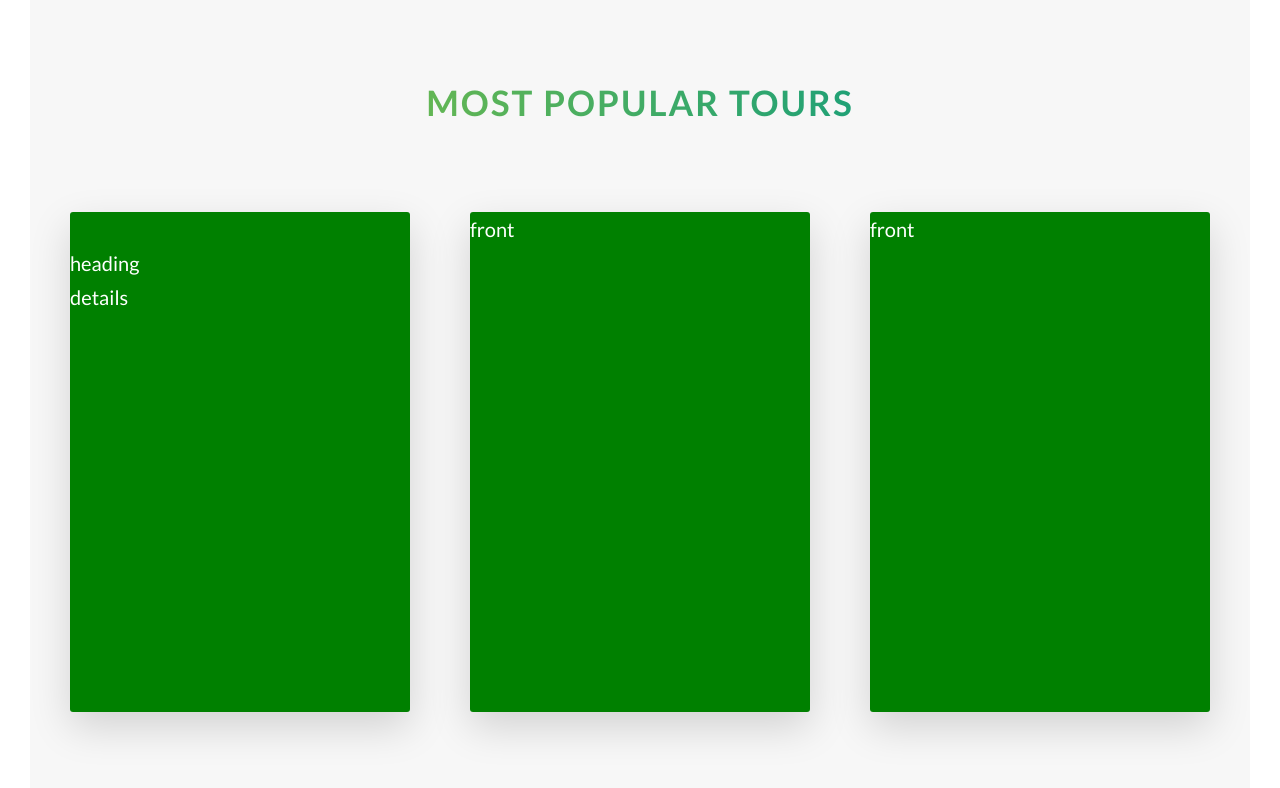
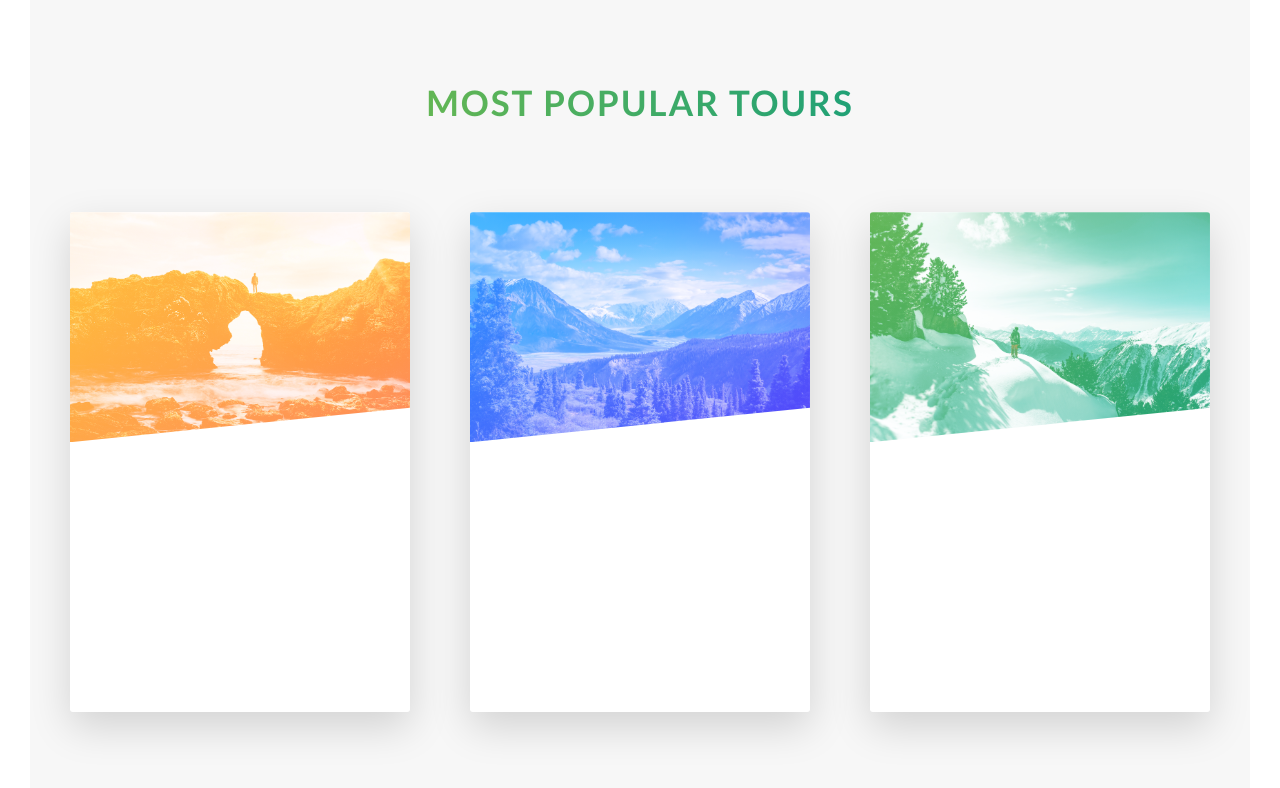
Before and after one commit to Ezzeldien-M-Abdalaziz/Natours, a plain HTML site: page index.html in a window 1280 px wide. Shown: the part 2233-3021 px from the top of the page. Drawn offline with Linux system fonts and the light colour scheme.

Commit message:
section-tours

```diff
--- a/SCSS/components/_card.scss
+++ b/SCSS/components/_card.scss
@@ -15,10 +15,11 @@
         width: 100%;
         backface-visibility: hidden;
         border-radius: 3px;
+        overflow: hidden;
         box-shadow: 0 1.5rem 4rem rgba($color-black,.15);
 
         &--front{
-            background-color: green;
+            background-color: $color-white;
         }
 
         &--back{
@@ -44,4 +45,29 @@
     &:hover &__side--back{
         transform: rotateY(0);
     }
+
+    //front side styiling
+    &__picture{
+        background-size: cover;
+        height: 23rem;
+        background-blend-mode: screen;
+        clip-path:polygon(0 0 , 100% 0 , 100% 85%,0 100%);
+
+        &--1{
+            background-image: linear-gradient(to right bottom, $color-secondary-light,$color-secondary-dark),url(../img/nat-5.jpg);
+
+        }
+
+        &--2{
+            background-image:linear-gradient(to right bottom, $color-tertiary-light,$color-tertiary-dark), url(../img/nat-6.jpg);
+
+        }
+
+        &--3{
+            background-image:linear-gradient(to right bottom, $color-primary-light,$color-primary-dark), url(../img/nat-7.jpg);
+
+        }
+    }
+
+
 }
--- a/index.html
+++ b/index.html
@@ -124,7 +124,15 @@
                 <div class="col-1-of-3">
                     <div class="card">
                         <div class="card__side card__side--front">
-                            front
+                            <div class="card__picture card__picture--2">
+                                &nbsp;
+                            </div>
+                            <div class="card__heading">
+                                heading
+                            </div>
+                            <div class="card__details">
+                                details
+                            </div>
                         </div>
                         <div class="card__side card__side--back card__side--back-2">
                             back
@@ -134,7 +142,15 @@
                 <div class="col-1-of-3">
                     <div class="card">
                         <div class="card__side card__side--front">
-                            front
+                            <div class="card__picture card__picture--3">
+                                &nbsp;
+                            </div>
+                            <div class="card__heading">
+                                heading
+                            </div>
+                            <div class="card__details">
+                                details
+                            </div>
                         </div>
                         <div class="card__side card__side--back card__side--back-3">
                             back
```
Also changed, not shown: css/main.css.
